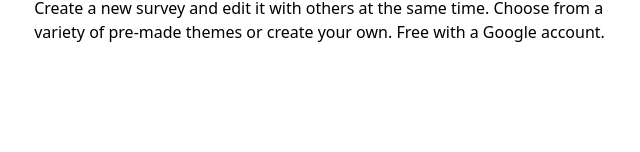
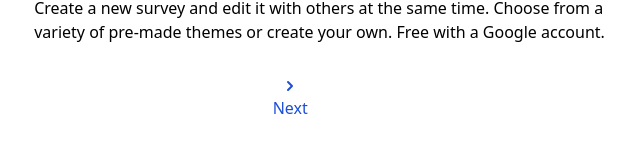
Before and after one commit to hawaijar/nextjs-googleclone, a Next.js app: page /search in a window 1280 px wide. Shown: the part 1463-1615 px from the top of the page, without its empty margins (145-785 px from the left). Before the commit the page ends 1539 px from the top, so only its background shows below. Built offline with nearby package versions, Linux system fonts and the light colour scheme; no server answers.

Commit message:
Added - Pagination on the Search Result.

```diff
--- /dev/null
+++ b/components/PaginationButtons.js
@@ -0,0 +1,39 @@
+import React from "react";
+import { useRouter } from "next/router";
+import Link from "next/link";
+import { ChevronLeftIcon, ChevronRightIcon } from "@heroicons/react/solid";
+
+const PaginationButtons = () => {
+  const router = useRouter();
+  const startIndex = Number(router.query.start) || 0;
+  return (
+    <div className={"flex justify-between max-w-lg text-blue-700 mb-10"}>
+      {startIndex >= 10 && (
+        <Link
+          href={`/search?term=${router.query.term}&start=${startIndex - 10}`}
+        >
+          <div
+            className={
+              "flex flex-grow flex-col items-center hover:underline cursor-pointer"
+            }
+          >
+            <ChevronLeftIcon className={"h-5"} />
+            <p>Previous</p>
+          </div>
+        </Link>
+      )}
+      <Link href={`/search?term=${router.query.term}&start=${startIndex + 10}`}>
+        <div
+          className={
+            "flex flex-grow flex-col items-center hover:underline cursor-pointer"
+          }
+        >
+          <ChevronRightIcon className={"h-5"} />
+          <p>Next</p>
+        </div>
+      </Link>
+    </div>
+  );
+};
+
+export default PaginationButtons;
--- a/components/SearchResult.js
+++ b/components/SearchResult.js
@@ -1,5 +1,6 @@
 import React from "react";
 import SearchResultItem from "./SearchResultItem";
+import PaginationButtons from "./PaginationButtons";
 
 const SearchResult = ({ results }) => {
   const { searchInformation } = results;
@@ -12,6 +13,8 @@
       {results.items.map((item) => (
         <SearchResultItem key={item.link} {...item} />
       ))}
+      {/*Pagination buttons*/}
+      <PaginationButtons />
     </div>
   );
 };
```
